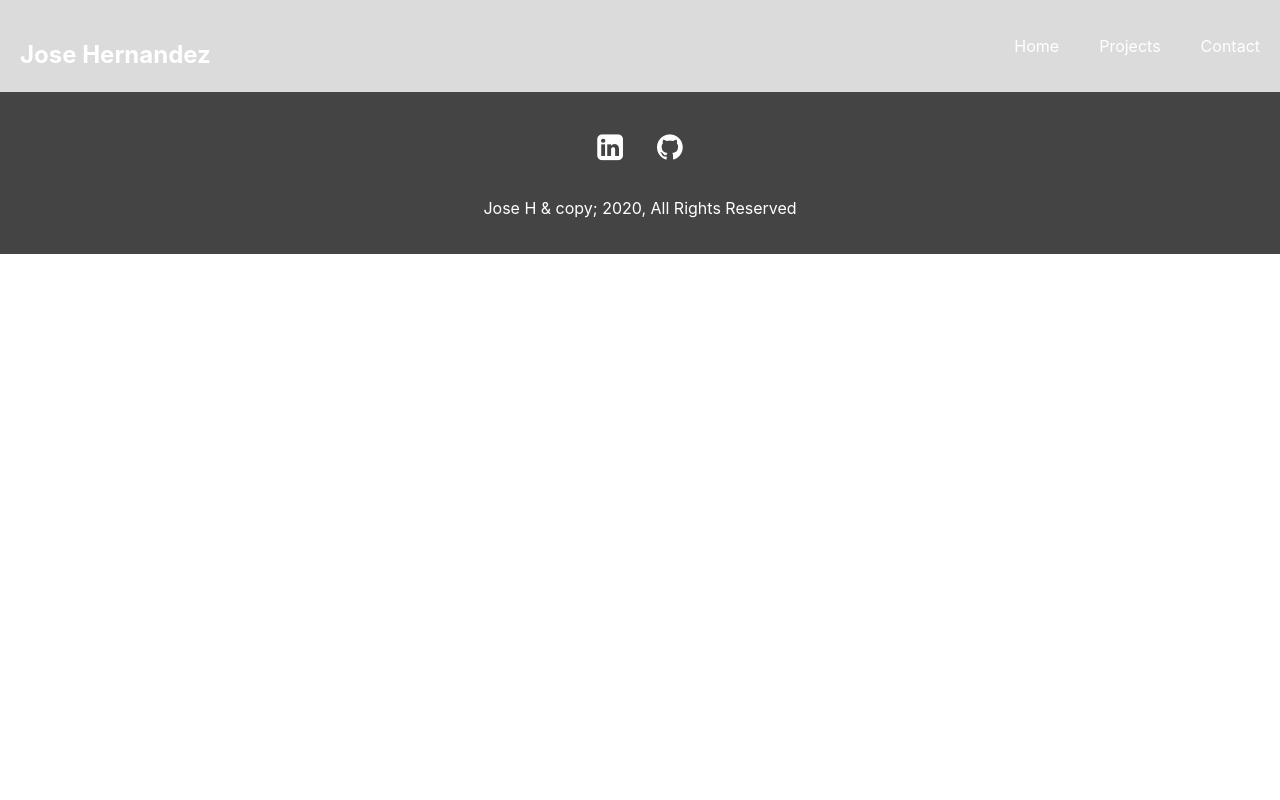
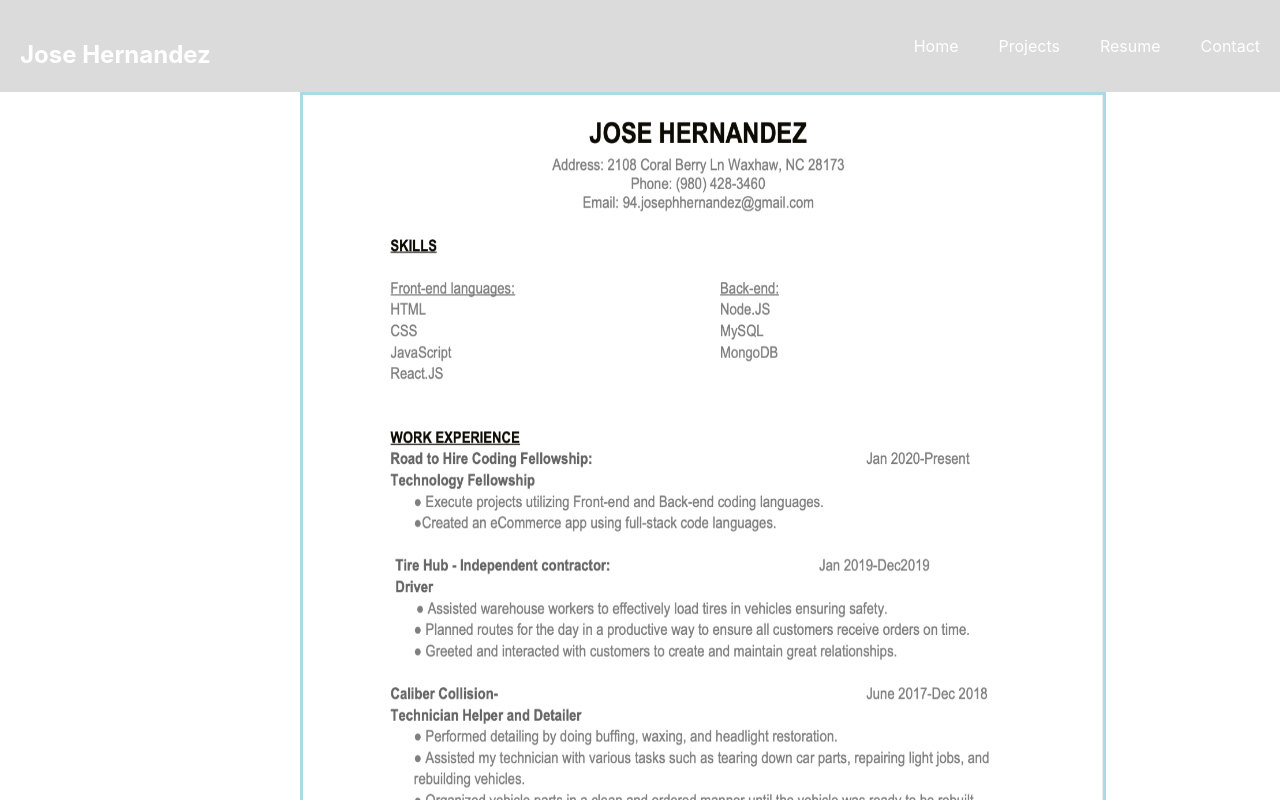
Before and after one commit to jjosee9/portfolio-JoseH, a React (Create React App) app: page /resume in a window 1280 px wide. Shown: the top 800 px of the page. Built offline with nearby package versions, Linux system fonts and the light colour scheme.

Commit message:
added resume page

```diff
--- a/src/App.css
+++ b/src/App.css
@@ -187,3 +187,11 @@ a {
   background: #f4f4f4;
   color: #333;
 }
+
+/* Resume */
+.resume-img {
+  border: solid lightblue;
+  width: 800px;
+  height: 1000px;
+  margin-left: 300px;
+}
--- a/src/App.js
+++ b/src/App.js
@@ -3,6 +3,7 @@ import Home from './Components/Home/Home'
 import NavBar from './Components/Navbar/Navbar'
 import Contact from './Components/Contact/Contact';
 import Projects from './Components/Projects/Projects';
+import Resume from './Components/Resume/Resume';
 import Footer from './Components/Footer/Footer';
 import { Switch, Route, BrowserRouter } from "react-router-dom";
 import './App.css';
@@ -16,6 +17,7 @@ function App() {
         <Switch>   {/* A <Switch> looks through its children <Route>s and renders the first one that matches the current URL. */}
           <Route path="/" exact><Home /></Route>
           <Route path="/projects"  ><Projects /></Route> {/*does the same as line after */}
+          <Route path="/resume"><Resume /></Route>
           <Route path="/contact"><Contact /></Route>
         </Switch>
         <Footer />
--- a/src/Components/Footer/Footer.js
+++ b/src/Components/Footer/Footer.js
@@ -1,5 +1,5 @@
 import React from 'react'
-// import { Link, withRouter } from 'react-router-dom'
+
 
 const Footer = () => {
     return (
@@ -11,3 +11,6 @@ const Footer = () => {
     )
 }
 export default Footer
+
+//the {null} helps to compile the icons because it needs its text to prevent
+//Warning: Anchors must have content and the content must be accessible by a screen reader
--- a/src/Components/Navbar/Navbar.js
+++ b/src/Components/Navbar/Navbar.js
@@ -14,6 +14,9 @@ const navBar = () => {
             <Link to="/projects">Projects</Link>
           </li>
           <li>
+            <Link to="/resume">Resume</Link>
+          </li>
+          <li>
             <Link to="/contact">Contact</Link>
           </li>
         </ul>
--- /dev/null
+++ b/src/Components/Resume/Resume.js
@@ -0,0 +1,12 @@
+import React from 'react'
+import resumeJH from '../../Images/resume-jh.png'
+
+
+const Resume = () => {
+    return (
+        <>
+         <img className="resume-img" src={resumeJH} alt="Resume" />
+        </>
+    )
+}
+export default Resume
```
Also changed, not shown: src/Images/resume-jh.png (added).
